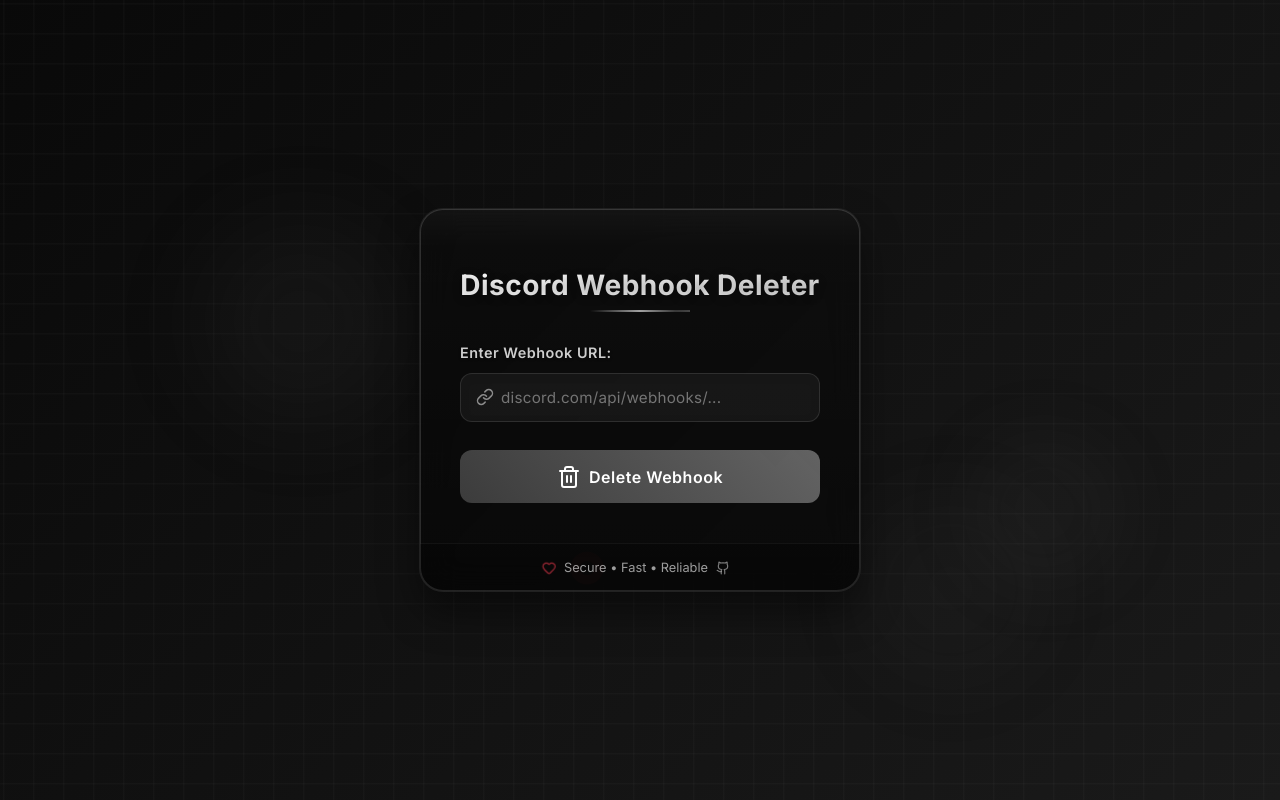
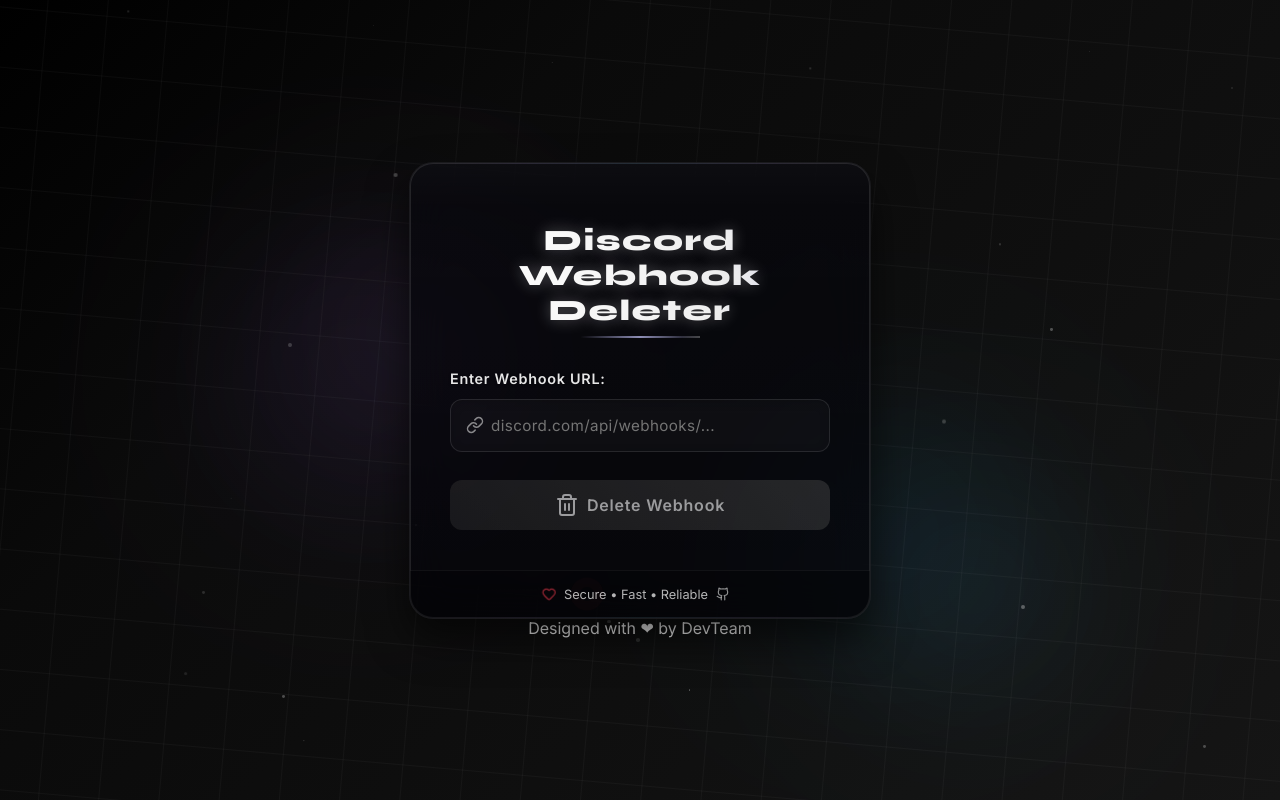
Before and after one commit to Patheticcs/Webhook-Deleter, a Vue app: page / in a window 1280 px wide. Built offline with nearby package versions, Linux system fonts and the light colour scheme.

Commit message:
Update App.vue

```diff
--- a/src/App.vue
+++ b/src/App.vue
@@ -2,25 +2,49 @@
   <div class="webhook-deleter">
     <div class="animated-background">
       <div class="grid-overlay"></div>
+      <div class="particles-container">
+        <div v-for="n in 30" :key="n" class="particle"></div>
+      </div>
       <div class="floating-orbs">
         <div class="orb orb-1"></div>
         <div class="orb orb-2"></div>
         <div class="orb orb-3"></div>
+        <div class="orb orb-4"></div>
       </div>
     </div>
     <div class="card" ref="card">
+      <div class="glowing-border"></div>
       <div class="card-content">
         <h1 class="title">Discord Webhook Deleter</h1>
-      <div class="animated-underline"></div>
+        <div class="animated-underline">
+          <div class="underline-glow"></div>
+        </div>
         <div class="input-group">
           <label for="webhook-url">Enter Webhook URL:</label>
           <div class="input-container">
-          <LinkIcon class="input-icon" />
-          <input id="webhook-url" v-model="webhookUrl" type="text" placeholder="discord.com/api/webhooks/..." @focus="inputFocus = true" @blur="inputFocus = false" :class="{ 'input-active': inputFocus }">
+            <LinkIcon class="input-icon" :class="{ 'icon-active': inputFocus }" />
+            <input
+              id="webhook-url"
+              v-model="webhookUrl"
+              type="text"
+              placeholder="discord.com/api/webhooks/..."
+              @focus="inputFocus = true"
+              @blur="inputFocus = false"
+              :class="{ 'input-active': inputFocus }"
+            >
+            <span v-if="webhookUrl" @click="webhookUrl = ''" class="clear-input">
+              <XIcon class="clear-icon" />
+            </span>
           </div>
         </div>
-      <button @click="deleteWebhook" class="delete-btn" :disabled="isDeleting" :class="{ 'btn-active': !isDeleting && webhookUrl }">
+        <button
+          @click="deleteWebhook"
+          class="delete-btn"
+          :disabled="isDeleting || !webhookUrl"
+          :class="{ 'btn-active': !isDeleting && webhookUrl }"
+        >
           <div class="btn-background"></div>
+          <div class="btn-glow"></div>
           <div class="btn-content">
             <Trash2Icon v-if="!isDeleting" class="icon" />
             <LoaderIcon v-else class="icon animate-spin" />
@@ -29,7 +53,8 @@
         </button>
         <TransitionGroup name="slide-fade">
           <div v-if="status === 'success'" key="success" class="alert success" role="alert">
-          <CheckCircleIcon class="icon" />
+            <div class="alert-glow success-glow"></div>
+            <CheckCircleIcon class="icon alert-icon" />
             <div class="alert-content">
               <strong>Success!</strong> The webhook has been successfully deleted.
             </div>
@@ -38,7 +63,8 @@
             </button>
           </div>
           <div v-if="status === 'error'" key="error" class="alert error" role="alert">
-          <AlertCircleIcon class="icon" />
+            <div class="alert-glow error-glow"></div>
+            <AlertCircleIcon class="icon alert-icon" />
             <div class="alert-content">
               <strong>Error:</strong> {{ errorMessage }}
             </div>
@@ -52,16 +78,19 @@
         <div class="pulse-ring"></div>
         <HeartIcon class="footer-icon heart" />
         <span>Secure • Fast • Reliable</span>
-      <GithubIcon class="footer-icon github" />
+        <GithubIcon class="footer-icon github" @click="openGithub" />
       </div>
     </div>
+    <div class="credits">Designed with <span class="heart-text">❤</span> by DevTeam</div>
   </div>
 </template>
+
 <script setup>
 import {
   ref,
   onMounted,
-    onUnmounted
+  onUnmounted,
+  watchEffect
 } from 'vue'
 import {
   Trash2Icon,
@@ -73,12 +102,15 @@
   GithubIcon,
   LinkIcon
 } from 'lucide-vue-next'
+
 const webhookUrl = ref('')
 const status = ref('idle')
 const errorMessage = ref('')
 const isDeleting = ref(false)
 const inputFocus = ref(false)
 const card = ref(null)
+
+// 3D Card Effect
 const handleMouseMove = (e) => {
   if (!card.value) return
   const cardRect = card.value.getBoundingClientRect()
@@ -86,44 +118,107 @@
   const cardCenterY = cardRect.top + cardRect.height / 2
   const mouseX = e.clientX - cardCenterX
   const mouseY = e.clientY - cardCenterY
-    const rotateY = mouseX * 0.03
-    const rotateX = -mouseY * 0.03
-    card.value.style.transform = `perspective(1000px) rotateX(${rotateX}deg) rotateY(${rotateY}deg) translateZ(10px)`
+  const maxRotate = 8 // Maximum rotation in degrees
+  const rotateY = (mouseX / cardRect.width) * maxRotate
+  const rotateX = -(mouseY / cardRect.height) * maxRotate
+
+  card.value.style.transform = `perspective(1500px) rotateX(${rotateX}deg) rotateY(${rotateY}deg) translateZ(10px)`
+
+  // Update shadow and glow effect
+  const distance = Math.sqrt(mouseX * mouseX + mouseY * mouseY)
+  const maxDistance = Math.sqrt((cardRect.width / 2) * (cardRect.width / 2) + (cardRect.height / 2) * (cardRect.height / 2))
+  const intensity = 0.3 + (0.7 * distance / maxDistance)
+
+  if (card.value.querySelector('.glowing-border')) {
+    card.value.querySelector('.glowing-border').style.opacity = intensity.toString()
   }
+}
+
 const resetCardPosition = () => {
   if (card.value) {
-      card.value.style.transform = 'perspective(1000px) rotateX(0) rotateY(0) translateZ(0)'
+    card.value.style.transform = 'perspective(1500px) rotateX(0) rotateY(0) translateZ(0)'
+    if (card.value.querySelector('.glowing-border')) {
+      card.value.querySelector('.glowing-border').style.opacity = '0.3'
     }
   }
+}
+
+// Initialize particles
+const initializeParticles = () => {
+  const particles = document.querySelectorAll('.particle')
+  particles.forEach(particle => {
+    setParticleProperties(particle)
+  })
+}
+
+const setParticleProperties = (particle) => {
+  const size = Math.random() * 3 + 1
+  const duration = Math.random() * 40 + 20
+  const x = Math.random() * 100
+  const y = Math.random() * 100
+  const delay = Math.random() * 15
+
+  particle.style.width = `${size}px`
+  particle.style.height = `${size}px`
+  particle.style.left = `${x}vw`
+  particle.style.top = `${y}vh`
+  particle.style.animationDuration = `${duration}s`
+  particle.style.animationDelay = `${delay}s`
+  particle.style.opacity = Math.random() * 0.6 + 0.2
+}
+
 onMounted(() => {
   document.addEventListener('mousemove', handleMouseMove)
   window.addEventListener('resize', resetCardPosition)
+  initializeParticles()
+
+  // Periodically respawn particles
+  const particleInterval = setInterval(() => {
+    const particles = document.querySelectorAll('.particle')
+    particles.forEach(particle => {
+      if (Math.random() > 0.7) {
+        setParticleProperties(particle)
+      }
     })
+  }, 10000)
+
+  // Clean up interval on unmount
+  onUnmounted(() => {
+    clearInterval(particleInterval)
+  })
+})
+
 onUnmounted(() => {
   document.removeEventListener('mousemove', handleMouseMove)
   window.removeEventListener('resize', resetCardPosition)
 })
+
+// Delete webhook functionality
 const deleteWebhook = async () => {
   if (!webhookUrl.value) {
     status.value = 'error'
     errorMessage.value = 'Please enter a webhook URL.'
     return
   }
+
   const expression = "^https://discord\\.com/api/.*"
   const regex = new RegExp(expression)
   if (!webhookUrl.value.match(regex)) {
     status.value = 'error'
-      errorMessage.value = 'This is not a Discord webhook URL. Note: The webhook token is required.'
+    errorMessage.value = 'This is not a Discord webhook URL. Please use a valid URL starting with https://discord.com/api/'
     return
   }
+
   isDeleting.value = true
   try {
     const response = await fetch(webhookUrl.value, {
       method: 'DELETE'
     })
+
     console.log(response)
     if (response.status == 404) throw new Error("This webhook does not exist (maybe you've already deleted it).")
-      if (!response.ok) throw new Error(`Failed to delete webhook.`)
+    if (!response.ok) throw new Error(`Failed to delete webhook. Server responded with ${response.status}.`)
+
     status.value = 'success'
     webhookUrl.value = ''
   } catch (error) {
@@ -133,39 +228,61 @@
     isDeleting.value = false
   }
 }
+
 const resetStatus = () => {
   status.value = 'idle'
   errorMessage.value = ''
 }
+
+const openGithub = () => {
+  window.open('https://github.com', '_blank')
+}
+
+// Automatic reset of notifications after 5 seconds
+watchEffect(() => {
+  if (status.value !== 'idle') {
+    const timer = setTimeout(() => {
+      resetStatus()
+    }, 5000)
+
+    return () => clearTimeout(timer)
+  }
+})
 </script>
+
 <style scoped>
-  @import url('https://fonts.googleapis.com/css2?family=Inter:wght@300;400;600;700&display=swap');
+@import url('https://fonts.googleapis.com/css2?family=Inter:wght@300;400;600;700&family=Syne:wght@600;700;800&display=swap');
 
 :root {
   --glass-bg: rgba(10, 10, 15, 0.5);
   --glass-border: rgba(255, 255, 255, 0.1);
   --glass-highlight: rgba(255, 255, 255, 0.15);
   --glass-shadow: rgba(0, 0, 0, 0.45);
-    --accent-color: rgba(120, 130, 240, 0.8);
+  --accent-color: rgba(100, 120, 240, 0.8);
   --delete-color: rgba(240, 40, 60, 0.8);
   --text-color: rgba(240, 240, 250, 0.95);
   --success-color: rgba(30, 200, 120, 0.8);
+  --error-color: rgba(240, 60, 60, 0.8);
+  --neon-purple: rgba(140, 80, 255, 0.8);
+  --neon-blue: rgba(0, 170, 255, 0.8);
 }
 
 .webhook-deleter {
   min-height: 100vh;
   display: flex;
+  flex-direction: column;
   justify-content: center;
   align-items: center;
   margin: 0;
   padding: 20px;
   box-sizing: border-box;
   font-family: 'Inter', sans-serif;
-    color: rgba(100, 100, 100, 0.95);
+  color: rgba(255, 255, 255, 0.95);
   position: relative;
   overflow: hidden;
 }
 
+/* Enhanced Background */
 .animated-background {
   position: fixed;
   top: 0;
@@ -173,7 +290,7 @@
   width: 100%;
   height: 100%;
   z-index: -10;
-    background: linear-gradient(135deg, #090909 0%, #1a1a1a 100%);
+  background: linear-gradient(135deg, #000000 0%, #0a0a0a 30%, #101010 70%, #151515 100%);
   overflow: hidden;
 }
 
@@ -181,15 +298,62 @@
   position: absolute;
   top: 0;
   left: 0;
-    width: 100%;
-    height: 100%;
+  width: 200%;
+  height: 200%;
   background-image:
     linear-gradient(rgba(255, 255, 255, 0.03) 1px, transparent 1px),
     linear-gradient(90deg, rgba(255, 255, 255, 0.03) 1px, transparent 1px);
-    background-size: 30px 30px;
-    animation: gridMove 150s linear infinite;
+  background-size: 40px 40px;
+  transform: rotate(5deg) scale(1.5);
+  animation: gridMove 180s linear infinite;
 }
 
+@keyframes gridMove {
+  0% {
+    transform: translateY(0) translateX(0) rotate(5deg) scale(1.5);
+  }
+  100% {
+    transform: translateY(-50%) translateX(-50%) rotate(5deg) scale(1.5);
+  }
+}
+
+/* Particles */
+.particles-container {
+  position: absolute;
+  top: 0;
+  left: 0;
+  width: 100%;
+  height: 100%;
+}
+
+.particle {
+  position: absolute;
+  background: rgba(255, 255, 255, 0.4);
+  border-radius: 50%;
+  pointer-events: none;
+  animation: floatParticle linear infinite;
+}
+
+@keyframes floatParticle {
+  0% {
+    transform: translateY(0) translateX(0);
+  }
+  25% {
+    transform: translateY(-20vh) translateX(10vw);
+  }
+  50% {
+    transform: translateY(-40vh) translateX(0);
+  }
+  75% {
+    transform: translateY(-60vh) translateX(-10vw);
+  }
+  100% {
+    transform: translateY(-100vh) translateX(0);
+    opacity: 0;
+  }
+}
+
+/* Enhanced Orbs */
 .floating-orbs {
   position: absolute;
   top: 0;
@@ -202,92 +366,150 @@
 .orb {
   position: absolute;
   border-radius: 50%;
-    filter: blur(40px);
-    opacity: 0.25;
+  filter: blur(60px);
+  opacity: 0.15;
+  mix-blend-mode: screen;
 }
 
 .orb-1 {
   top: 20%;
   left: 10%;
-    width: 300px;
-    height: 300px;
-    background: radial-gradient(circle, rgba(100, 100, 100, 0.5) 0%, rgba(100, 100, 100, 0) 70%);
-    animation: floatOrb1 15s ease-in-out infinite alternate;
+  width: 400px;
+  height: 400px;
+  background: radial-gradient(circle, rgba(140, 80, 255, 0.6) 0%, rgba(140, 80, 255, 0) 70%);
+  animation: floatOrb1 25s ease-in-out infinite alternate;
 }
 
 .orb-2 {
   bottom: 10%;
   right: 15%;
-    width: 250px;
-    height: 250px;
-    background: radial-gradient(circle, rgba(80, 80, 80, 0.5) 0%, rgba(80, 80, 80, 0) 70%);
-    animation: floatOrb2 18s ease-in-out infinite alternate;
+  width: 350px;
+  height: 350px;
+  background: radial-gradient(circle, rgba(0, 170, 255, 0.6) 0%, rgba(0, 170, 255, 0) 70%);
+  animation: floatOrb2 28s ease-in-out infinite alternate;
 }
 
 .orb-3 {
   top: 50%;
   right: 10%;
-    width: 200px;
-    height: 200px;
-    background: radial-gradient(circle, rgba(120, 120, 120, 0.5) 0%, rgba(120, 120, 120, 0) 70%);
-    animation: floatOrb3 20s ease-in-out infinite alternate;
+  width: 300px;
+  height: 300px;
+  background: radial-gradient(circle, rgba(80, 200, 255, 0.6) 0%, rgba(80, 200, 255, 0) 70%);
+  animation: floatOrb3 30s ease-in-out infinite alternate;
+}
+
+.orb-4 {
+  bottom: 40%;
+  left: 20%;
+  width: 250px;
+  height: 250px;
+  background: radial-gradient(circle, rgba(200, 120, 255, 0.6) 0%, rgba(200, 120, 255, 0) 70%);
+  animation: floatOrb4 32s ease-in-out infinite alternate;
 }
 
 @keyframes floatOrb1 {
   0% {
-      transform: translate(0, 0);
+    transform: translate(0, 0) scale(1);
   }
-
+  50% {
+    transform: translate(100px, 50px) scale(1.1);
+  }
   100% {
-      transform: translate(100px, 50px);
+    transform: translate(50px, 100px) scale(0.9);
   }
 }
 
 @keyframes floatOrb2 {
   0% {
-      transform: translate(0, 0);
+    transform: translate(0, 0) scale(1);
   }
-
+  50% {
+    transform: translate(-80px, -40px) scale(1.2);
+  }
   100% {
-      transform: translate(-80px, -40px);
+    transform: translate(-40px, -80px) scale(0.95);
   }
 }
 
 @keyframes floatOrb3 {
   0% {
-      transform: translate(0, 0);
+    transform: translate(0, 0) scale(1);
   }
-
+  33% {
+    transform: translate(-60px, 80px) scale(1.15);
+  }
+  66% {
+    transform: translate(40px, -60px) scale(0.9);
+  }
   100% {
-      transform: translate(-60px, 80px);
+    transform: translate(-30px, 30px) scale(1.05);
   }
 }
 
-  @keyframes gridMove {
+@keyframes floatOrb4 {
   0% {
-      background-position: 0 0;
+    transform: translate(0, 0) scale(1);
   }
-
+  33% {
+    transform: translate(70px, -50px) scale(1.1);
+  }
+  66% {
+    transform: translate(-50px, 70px) scale(0.95);
+  }
   100% {
-      background-position: 1000px 1000px;
+    transform: translate(40px, 40px) scale(1.05);
   }
 }
 
+/* Enhanced Card */
 .card {
   position: relative;
   width: 100%;
-    max-width: 440px;
-    background: rgba(0, 0, 0, 0.5);
-    backdrop-filter: blur(16px);
-    -webkit-backdrop-filter: blur(16px);
+  max-width: 460px;
+  background: rgba(5, 5, 10, 0.7);
+  backdrop-filter: blur(20px);
+  -webkit-backdrop-filter: blur(20px);
   border-radius: 1.5rem;
-    border: 1px solid rgba(255, 255, 255, 0.1);
+  border: 1px solid rgba(255, 255, 255, 0.08);
   box-shadow:
-      0 20px 40px rgba(0, 0, 0, 0.45),
-      0 0 0 1px rgba(255, 255, 255, 0.15) inset;
+    0 20px 40px rgba(0, 0, 0, 0.6),
+    0 0 0 1px rgba(255, 255, 255, 0.1) inset;
   overflow: hidden;
   transition: all 0.6s cubic-bezier(0.23, 1, 0.32, 1);
   z-index: 10;
+  will-change: transform;
+}
+
+.glowing-border {
+  position: absolute;
+  inset: 0;
+  border-radius: 1.5rem;
+  border: 1px solid transparent;
+  background: linear-gradient(90deg,
+    transparent 0%,
+    rgba(140, 80, 255, 0.3) 25%,
+    rgba(0, 170, 255, 0.3) 50%,
+    rgba(140, 80, 255, 0.3) 75%,
+    transparent 100%
+  ) border-box;
+  -webkit-mask: linear-gradient(#fff 0 0) padding-box, linear-gradient(#fff 0 0);
+  -webkit-mask-composite: xor;
+  mask-composite: exclude;
+  opacity: 0.3;
+  transition: opacity 0.3s ease;
+  pointer-events: none;
+  z-index: 0;
+  filter: blur(1px);
+  animation: borderRotate 6s linear infinite;
+}
+
+@keyframes borderRotate {
+  0% {
+    background-position: 0% 0%;
+  }
+  100% {
+    background-position: 200% 0%;
+  }
 }
 
 .card::before {
@@ -298,8 +520,8 @@
   right: 0;
   height: 100%;
   background: linear-gradient(180deg,
-        rgba(255, 255, 255, 0.05) 0%,
-        rgba(255, 255, 255, 0.02) 10%,
+      rgba(255, 255, 255, 0.03) 0%,
+      rgba(255, 255, 255, 0.01) 10%,
       rgba(255, 255, 255, 0) 100%);
   pointer-events: none;
   z-index: 1;
@@ -312,7 +534,7 @@
   left: -100%;
   right: -100%;
   bottom: -100%;
-    background: radial-gradient(circle at 50% 50%, rgba(255, 255, 255, 0.15), transparent 40%);
+  background: radial-gradient(ellipse at center, rgba(255, 255, 255, 0.1), transparent 70%);
   opacity: 0;
   z-index: 0;
   transition: opacity 0.6s ease;
@@ -330,34 +552,44 @@
 }
 
 .title {
-    font-size: 1.75rem;
-    font-weight: 700;
+  font-family: 'Syne', sans-serif;
+  font-size: 1.85rem;
+  font-weight: 800;
   text-align: center;
   margin-bottom: 0.5rem;
-    background: linear-gradient(90deg, #fff 0%, #e0e0e0 100%);
+  background: linear-gradient(90deg, #ffffff 0%, rgba(200, 200, 255, 0.9) 100%);
   -webkit-background-clip: text;
   -webkit-text-fill-color: transparent;
-    text-shadow: 0 2px 10px rgba(0, 0, 0, 0.3);
-    letter-spacing: 0.5px;
+  text-shadow: 0 0 15px rgba(255, 255, 255, 0.3);
+  letter-spacing: 0.05em;
+  animation: titlePulse 4s ease-in-out infinite;
+}
+
+@keyframes titlePulse {
+  0%, 100% {
+    filter: brightness(1);
+  }
+  50% {
+    filter: brightness(1.3);
+  }
 }
 
 .animated-underline {
   position: relative;
   height: 2px;
-    width: 100px;
+  width: 120px;
   margin: 0 auto 2rem;
-    background: linear-gradient(90deg, transparent, rgba(200, 200, 200, 0.8), transparent);
+  background: linear-gradient(90deg, transparent, rgba(200, 200, 255, 0.7), transparent);
   overflow: hidden;
 }
 
-  .animated-underline::after {
-    content: '';
+.underline-glow {
   position: absolute;
   top: 0;
   left: -100%;
   width: 100%;
   height: 100%;
-    background: linear-gradient(90deg, transparent, rgba(255, 255, 255, 0.8), transparent);
+  background: linear-gradient(90deg, transparent, rgba(255, 255, 255, 0.9), transparent);
   animation: shimmer 3s infinite;
 }
 
@@ -365,7 +597,6 @@
   0% {
     left: -100%;
   }
-
   100% {
     left: 100%;
   }
@@ -382,8 +613,8 @@
   margin-bottom: 0.75rem;
   font-weight: 600;
   font-size: 0.9rem;
-    letter-spacing: 0.5px;
-    color: rgba(255, 255, 255, 0.8);
+  letter-spacing: 0.05em;
+  color: rgba(255, 255, 255, 0.9);
   text-shadow: 0 1px 3px rgba(0, 0, 0, 0.3);
 }
 
@@ -391,6 +622,7 @@
   position: relative;
   display: flex;
   align-items: center;
+  transition: all 0.3s ease;
 }
 
 .input-icon {
@@ -402,43 +634,66 @@
   transition: all 0.3s ease;
 }
 
+.icon-active {
+  color: var(--neon-blue);
+  filter: drop-shadow(0 0 5px rgba(0, 170, 255, 0.5));
+}
+
 input {
   width: 100%;
-    padding: 0.9rem 1rem 0.9rem 2.5rem;
-    background: rgba(255, 255, 255, 0.05);
+  padding: 1rem 1rem 1rem 2.5rem;
+  background: rgba(255, 255, 255, 0.03);
   border: 1px solid rgba(255, 255, 255, 0.1);
   border-radius: 0.75rem;
   font-family: 'Inter', sans-serif;
   color: white;
   font-size: 0.95rem;
-    letter-spacing: 0.25px;
+  letter-spacing: 0.025em;
   transition: all 0.3s ease;
-    box-shadow: 0 2px 10px rgba(0, 0, 0, 0.1) inset;
+  box-shadow: 0 2px 10px rgba(0, 0, 0, 0.2) inset;
 }
 
 input:focus {
   outline: none;
-    border-color: rgba(150, 150, 150, 0.5);
-    background: rgba(255, 255, 255, 0.08);
+  border-color: rgba(100, 120, 240, 0.5);
+  background: rgba(255, 255, 255, 0.05);
   box-shadow:
     0 2px 10px rgba(0, 0, 0, 0.1) inset,
-      0 0 0 3px rgba(150, 150, 150, 0.15);
+    0 0 0 1px rgba(100, 120, 240, 0.3);
 }
 
-  .input-active+.input-icon {
-    color: rgba(200, 200, 200, 0.8);
+.clear-input {
+  position: absolute;
+  right: 1rem;
+  display: flex;
+  align-items: center;
+  justify-content: center;
+  cursor: pointer;
+  color: rgba(255, 255, 255, 0.5);
+  transition: all 0.2s ease;
 }
 
+.clear-input:hover {
+  color: rgba(255, 255, 255, 0.9);
+}
+
+.clear-icon {
+  width: 16px;
+  height: 16px;
+}
+
+/* Enhanced Button */
 .delete-btn {
   position: relative;
   width: 100%;
-    padding: 0.9rem;
+  padding: 0;
+  height: 50px;
   border: none;
   border-radius: 0.75rem;
   font-family: 'Inter', sans-serif;
   font-size: 1rem;
   font-weight: 600;
-    letter-spacing: 0.5px;
+  letter-spacing: 0.05em;
   cursor: pointer;
   overflow: hidden;
   background: transparent;
@@ -452,10 +707,26 @@
   left: 0;
   width: 100%;
   height: 100%;
-    background: linear-gradient(45deg, rgba(80, 80, 80, 0.8), rgba(120, 120, 120, 0.9));
+  background: linear-gradient(45deg, rgba(50, 50, 50, 0.8), rgba(70, 70, 70, 0.9));
   opacity: 0.9;
   transition: all 0.3s ease;
   z-index: 1;
+}
+
+.btn-glow {
+  position: absolute;
+  top: 0;
+  left: 0;
+  width: 100%;
+  height: 100%;
+  background: linear-gradient(45deg,
+    rgba(100, 120, 240, 0.5),
+    rgba(0, 170, 255, 0.5)
+  );
+  opacity: 0;
+  transition: opacity 0.3s ease;
+  z-index: 2;
+  filter: blur(1px);
 }
 
 .btn-content {
@@ -463,12 +734,18 @@
   display: flex;
   align-items: center;
   justify-content: center;
+  width: 100%;
+  height: 100%;
   color: white;
-    z-index: 2;
+  z-index: 3;
 }
 
 .delete-btn:hover:not(:disabled) .btn-background {
-    filter: brightness(1.1);
+  filter: brightness(1.2);
+}
+
+.delete-btn:hover:not(:disabled) .btn-glow {
+  opacity: 0.7;
 }
 
 .delete-btn:active:not(:disabled) .btn-background {
@@ -487,10 +764,10 @@
   left: -50%;
   width: 200%;
   height: 200%;
-    background: radial-gradient(circle, rgba(255, 255, 255, 0.3) 0%, transparent 60%);
+  background: radial-gradient(circle, rgba(255, 255, 255, 0.2) 0%, transparent 60%);
   opacity: 0;
   transition: opacity 0.6s ease;
-    z-index: 1;
+  z-index: 2;
   pointer-events: none;
 }
 
@@ -503,10 +780,10 @@
   position: absolute;
   top: 0;
   left: -100%;
-    width: 100%;
+  width: 50%;
   height: 100%;
   background: linear-gradient(90deg, transparent, rgba(255, 255, 255, 0.2), transparent);
-    z-index: 2;
+  z-index: 3;
   animation: btnShine 3s infinite;
 }
 
@@ -514,10 +791,8 @@
   0% {
     left: -100%;
   }
-
-    20%,
-    100% {
-      left: 100%;
+  20%, 100% {
+    left: 200%;
   }
 }
 
@@ -533,35 +808,63 @@
   0% {
     transform: rotate(0deg);
   }
-
   100% {
     transform: rotate(360deg);
   }
 }
 
+/* Enhanced Alerts */
 .alert {
+  position: relative;
   margin-top: 1.5rem;
   padding: 1rem;
   border-radius: 0.75rem;
   display: flex;
   align-items: flex-start;
-    background: rgba(0, 0, 0, 0.3);
+  background: rgba(10, 10, 15, 0.5);
   border: 1px solid rgba(255, 255, 255, 0.1);
   box-shadow: 0 8px 16px rgba(0, 0, 0, 0.15);
-    backdrop-filter: blur(4px);
+  backdrop-filter: blur(10px);
+  overflow: hidden;
 }
 
-  .success {
-    border-left: 3px solid rgba(180, 180, 180, 0.8);
+.alert-glow {
+  position: absolute;
+  top: 0;
+  left: 0;
+  width: 3px;
+  height: 100%;
+  filter: blur(2px);
 }
 
-  .error {
-    border-left: 3px solid rgba(100, 100, 100, 0.8);
+.success-glow {
+  background: var(--success-color);
+  box-shadow: 0 0 15px 2px rgba(30, 200, 120, 0.5);
+}
+
+.error-glow {
+  background: var(--error-color);
+  box-shadow: 0 0 15px 2px rgba(240, 60, 60, 0.5);
+}
+
+.alert-icon {
+  position: relative;
+  z-index: 1;
+}
+
+.success .alert-icon {
+  color: var(--success-color);
+}
+
+.error .alert-icon {
+  color: var(--error-color);
 }
 
 .alert-content {
   margin: 0 0.5rem;
   flex: 1;
+  position: relative;
+  z-index: 1;
 }
 
 .alert strong {
@@ -577,12 +880,14 @@
   color: currentColor;
   opacity: 0.7;
   transition: opacity 0.2s;
+  z-index: 1;
 }
 
 .close-btn:hover {
   opacity: 1;
 }
 
+/* Footer */
 .card-footer {
   position: relative;
   display: flex;
@@ -590,8 +895,8 @@
   justify-content: center;
   padding: 1rem;
   font-size: 0.8rem;
-    color: rgba(255, 255, 255, 0.6);
-    background: rgba(0, 0, 0, 0.2);
+  color: rgba(255, 255, 255, 0.7);
+  background: rgba(0, 0, 0, 0.3);
   border-top: 1px solid rgba(255, 255, 255, 0.05);
 }
 
```
Lines whose indentation alone changed are shown as unchanged.
